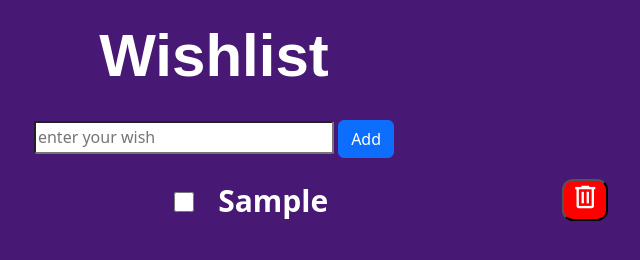
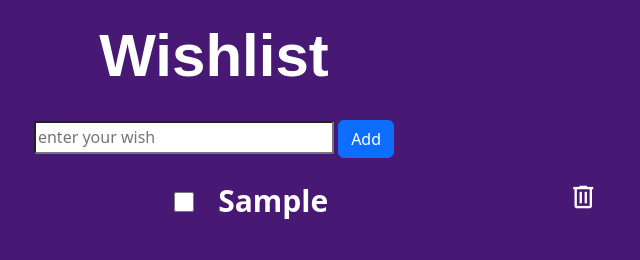
Before and after one commit to Muralidarreddy789/wishlist-project-1, a plain HTML site: page index.html in a window 1280 px wide. Both pictures are taken after typing "Sample" into the empty fields and a click on the button "Add". Shown: the whole page, without its empty margins (426-1066 px from the left). Drawn offline with nearby package versions, Linux system fonts and the light colour scheme.

Commit message:
updated style

```diff
--- a/main.css
+++ b/main.css
@@ -27,6 +27,7 @@ h1{
     text-align: left;
     margin-left: 600px;
     margin-top: 20px;
+    position: relative;
 
 }
 label
@@ -51,12 +52,14 @@ label
     font-size:30px ;
 }
 .size{
+
     margin-left: 230px;
-    background-color: red;
+    background-color: rgb(72, 25, 116);;
     border-radius: 25%;
+    border: none;
 }
 span
 {
-    background-color: red;
+    background-color: rgb(72, 25, 116);;
     color: white;
 }
```
